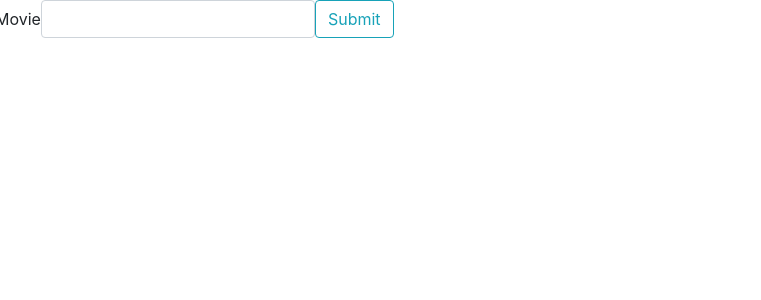
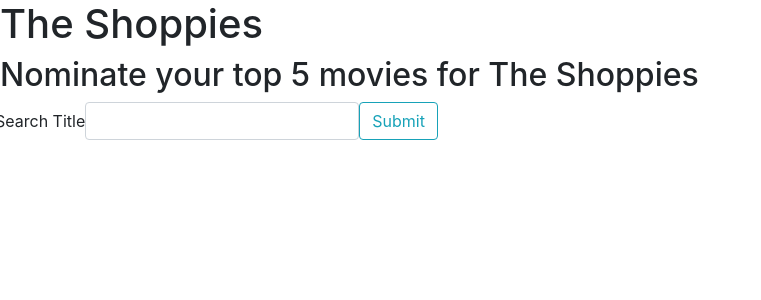
Before and after one commit to cortezd334/shoppies, a React (Create React App) app: page / in a window 1280 px wide. Shown: the top 300 px of the page, without its empty margins (0-761 px from the left). Built offline with nearby package versions, Linux system fonts and the light colour scheme.

Commit message:
seperate nom

```diff
--- a/src/App.js
+++ b/src/App.js
@@ -1,6 +1,4 @@
-// import React, { useEffect } from "react";
 import React, { useState } from "react";
-// import { BrowserRouter as Router, Switch, Route, useHistory } from "react-router-dom";
 import Search from './components/Search';
 import Movies from './components/Movies';
 import Nominations from './components/Nominations';
@@ -16,7 +14,9 @@ function App() {
 
   return (
     <div className="App">
-        <Search setMovies={setMovies}/>
+      <h1>The Shoppies</h1>
+      <h2>Nominate your top 5 movies for The Shoppies</h2>
+      <Search setMovies={setMovies} setResults={setResults}/>
       {results ?
       <Movies movies={movies} setNominations={setNominations} nominations={nominations} setResults={setResults}/>
       :
@@ -26,12 +26,10 @@ function App() {
     </div>
   );
 }
-// make 2 diff views
 
 export default App;
 
 // https://docs.google.com/document/d/1AZO0BZwn1Aogj4f3PDNe1mhq8pKsXZxtrG--EIbP_-w/edit#heading=h.c7xqfkhsqnd4
-// banner when 5 nominations (currently 6)
-// view nomination list
-// remove from nomination list
+// need a visible switch option
+// countdown of sort 3/5, 2 selections left, etc
 // *would like to use id to make a hover or pop up option showing description (will need another api call in documentation)
--- a/src/components/Movies.jsx
+++ b/src/components/Movies.jsx
@@ -34,9 +34,6 @@ function Movies({ movies, setNominations, nominations, props, setResults }) {
     }
 
     const clickHandler = (movie) => {
-        // 1. adds movie to Nominations
-        // button no longer works
-        // button to remove movie in Nominate
         console.log(nominations.length)
         nominations.length < 5 ? setNominations(prevNominations => ([...prevNominations, movie])) : handleShow()
     }
--- a/src/components/Nominations.jsx
+++ b/src/components/Nominations.jsx
@@ -10,9 +10,16 @@ function Nominations({ nominations, setNominations}) {
                 <Card.Body>
                     <Card.Title>{nom['Title']}</Card.Title>
                     <Card.Text>{nom['Year']}</Card.Text>
+                    <Button onClick={() => clickHandler(nom)} variant='info'>Remove</Button>
                 </Card.Body>
             </Card>
         })
+    }
+
+    const clickHandler = (movie) => {
+        const removeMov = nominations.filter(mov => mov['imdbID'] !== movie['imdbID'])
+        console.log(removeMov)
+        setNominations(removeMov)
     }
 
     return(
--- a/src/components/Search.jsx
+++ b/src/components/Search.jsx
@@ -2,7 +2,7 @@ import React, { useState } from "react";
 import Form from 'react-bootstrap/Form';
 import Button from 'react-bootstrap/Button';
 
-function Search({ movies, setMovies }) {
+function Search({ movies, setMovies, setResults }) {
 
     const searchForm = {
         movie: ''
@@ -21,6 +21,8 @@ function Search({ movies, setMovies }) {
     function handleSubmit(e) {
         e.preventDefault()
 
+        setResults(true)
+
         fetch(api)
         .then(res => res.json())
         .then(json => {
@@ -31,7 +33,7 @@ function Search({ movies, setMovies }) {
         <Form className='form-inline' onSubmit={handleSubmit}>
             <Form.Row>
                 <Form.Group>
-                    <Form.Label className='item'>Movie</Form.Label>
+                    <Form.Label className='item'>Search Title</Form.Label>
                     <Form.Control type='text' value={form.movie} name='movie' onChange={handleChange} />
                 </Form.Group>
                 <Form.Group>
```
Also changed, not shown: 1 other file (tests, documents, lock files or other folders). Lines whose indentation alone changed are shown as unchanged.
